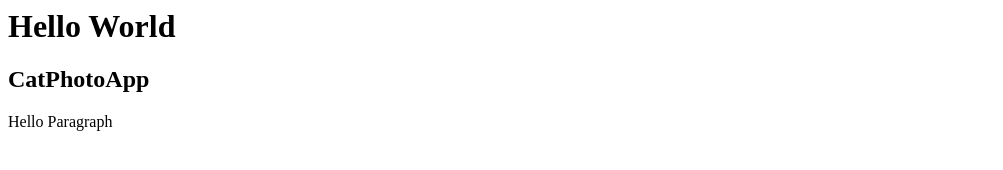
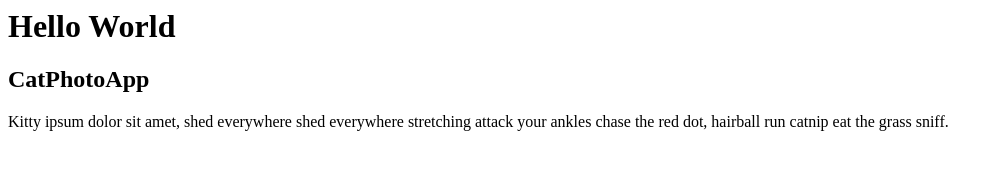
Before and after one commit to AkramGafurov/itIncubatorFreeCodeCamp, a plain HTML site: page htmlTasks/t01/index.html in a window 1280 px wide. Shown: the whole page, without its empty margins (0-1003 px from the left). Drawn offline with Linux system fonts and the light colour scheme.

Commit message:
feat: do html task Fill in the Blank with Placeholder Text

```diff
--- a/htmlTasks/t01/index.html
+++ b/htmlTasks/t01/index.html
@@ -1,3 +1,4 @@
 <h1>Hello World</h1>
 <h2>CatPhotoApp</h2>
-<p>Hello Paragraph</p>
+<p>Kitty ipsum dolor sit amet, shed everywhere shed everywhere stretching attack your ankles chase the red dot, hairball run catnip eat the grass sniff.
+</p>
```
